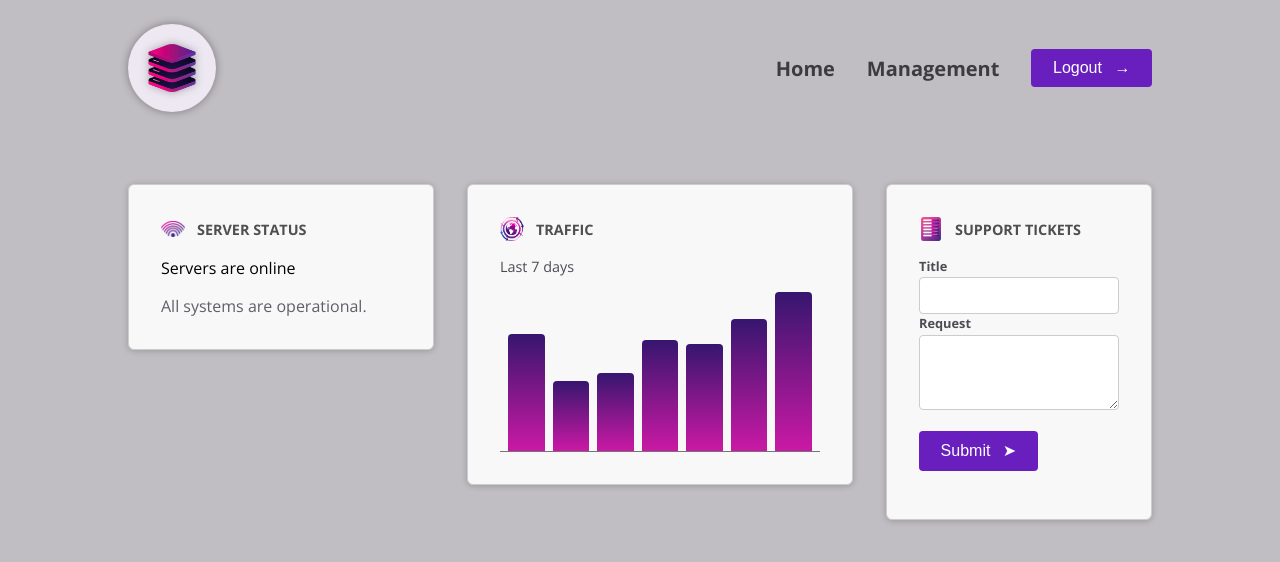
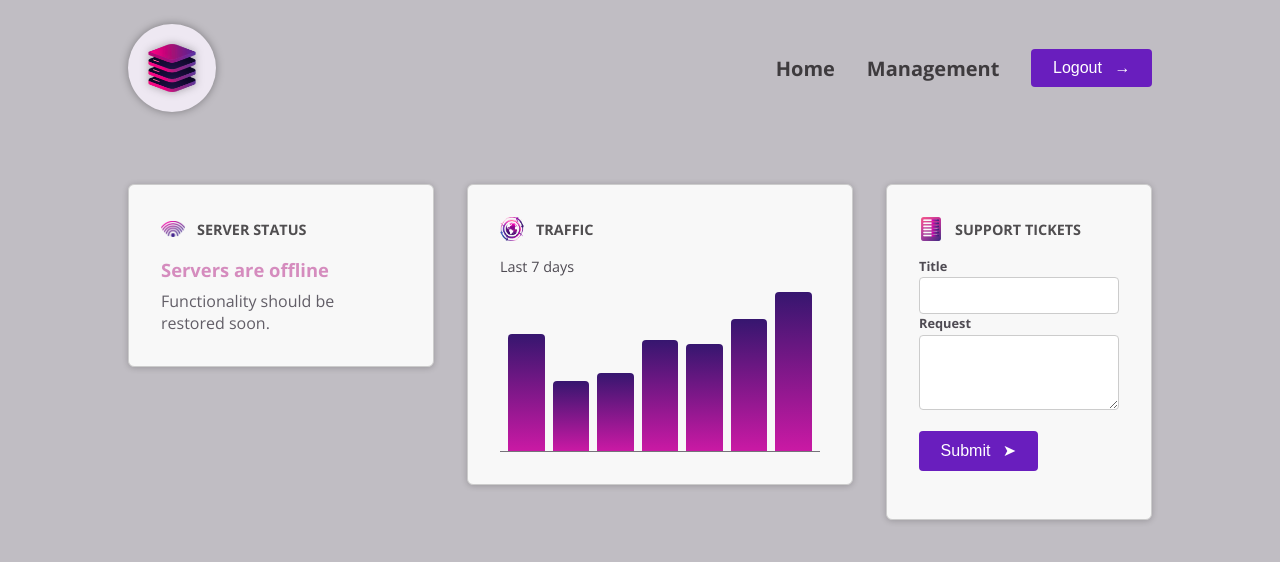
Before and after one commit to shakhzod9575/cmp-deep-dive, an Angular app: page / in a window 1280 px wide. Shown: the top 562 px of the page. Built offline with nearby package versions, Linux system fonts and the light colour scheme.

Commit message:
Added interval on ngOnInit

```diff
--- a/src/app/dashboard/server-status/server-status.component.html
+++ b/src/app/dashboard/server-status/server-status.component.html
@@ -1,3 +1,11 @@
+<div
+  [class]="{
+    status: true,
+    'status-online': currentStatus === 'online',
+    'status-offline': currentStatus === 'offline',
+    'status-unknown': currentStatus === 'unknown'
+  }"
+>
   @if (currentStatus === 'online') {
   <p>Servers are online</p>
   <p>All systems are operational.</p>
@@ -8,3 +16,4 @@
   <p>Server status is unknown</p>
   <p>Fetching server status failed.</p>
   }
+</div>
--- a/src/app/dashboard/server-status/server-status.component.ts
+++ b/src/app/dashboard/server-status/server-status.component.ts
@@ -1,14 +1,25 @@
-import { Component } from '@angular/core';
+import { Component, OnInit } from '@angular/core';
 
 @Component({
   selector: 'app-server-status',
   standalone: true,
   imports: [],
   templateUrl: './server-status.component.html',
-  styleUrl: './server-status.component.css'
+  styleUrl: './server-status.component.css',
 })
-export class ServerStatusComponent {
+export class ServerStatusComponent implements OnInit{
+  currentStatus: 'online' | 'offline' | 'unknown' = 'offline';
 
-  currentStatus = 'online';
-
+  ngOnInit() {
+    setInterval(() => {
+      const rnd = Math.random();
+      if (rnd < 0.5) {
+        this.currentStatus = 'online';
+      } else if (rnd < 0.9) {
+        this.currentStatus = 'offline';
+      } else {
+        this.currentStatus = 'unknown';
+      }
+    }, 5000);
+  }
 }
--- a/src/app/shared/control/control.component.ts
+++ b/src/app/shared/control/control.component.ts
@@ -1,4 +1,4 @@
-import { Component, HostBinding, ViewEncapsulation, input } from '@angular/core';
+import { Component, ElementRef, ViewEncapsulation, inject, input } from '@angular/core';
 
 @Component({
   selector: 'app-control',
@@ -8,10 +8,20 @@
   styleUrl: './control.component.css',
   encapsulation: ViewEncapsulation.None, // Makes control css like global because it use projection so it only effect to current
   host: {
-    class: 'control'
-  }
+    class: 'control',
+    '(click)': 'onClick()',
+  },
 })
 export class ControlComponent {
   // @HostBinding('class') className = 'control';
+  // @HostListener('click') onClick() {
+  //   console.log('Clicked!');
+  // }
   label = input.required<string>();
+  private el = inject(ElementRef);
+
+  onClick() {
+    console.log('Clicked!');
+    console.log(this.el);
+  }
 }
```
Lines whose indentation alone changed are shown as unchanged.
